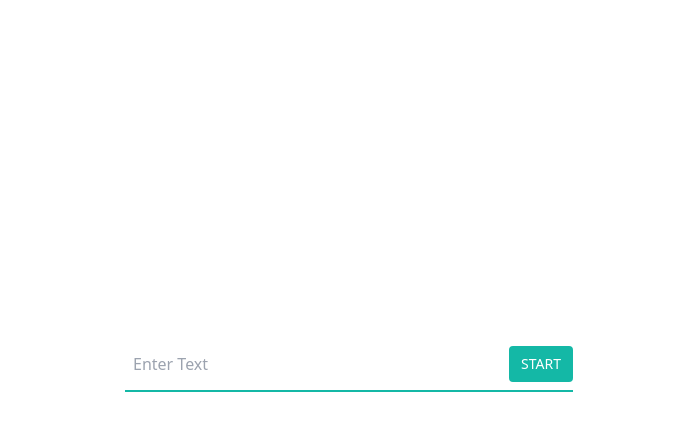
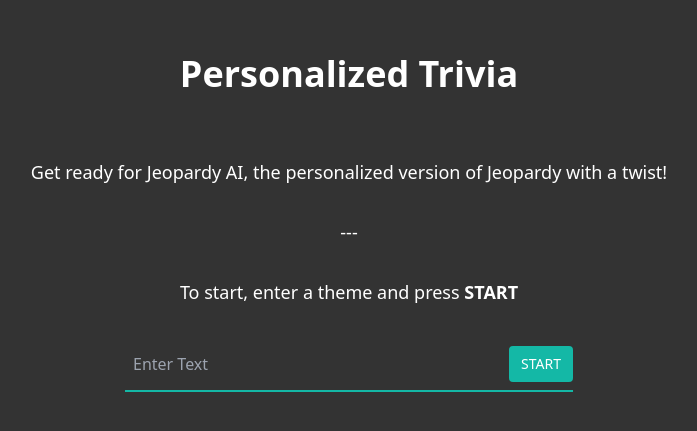
Before and after one commit to iHaroon29/Bomber-Trivia, a React (Vite) app: page / in a window 1280 px wide. Shown: the part 177-608 px from the top of the page, without its empty margins (291-988 px from the left). Built offline with nearby package versions, Linux system fonts and the light colour scheme; no server answers.

Commit message:
Troubleshooting build error

```diff
--- a/src/App.jsx
+++ b/src/App.jsx
@@ -35,6 +35,7 @@
       >
         <AuthContext.Provider value={auth}>
           <QuizDataContext.Provider value={quizData}>
+            <div style={{ backgroundColor: '#333333' }}>
               <Routes>
                 <Route
                   path='/'
@@ -63,6 +64,7 @@
                   />
                 </Route>
               </Routes>
+            </div>
           </QuizDataContext.Provider>
         </AuthContext.Provider>
       </GlobalPlayerContext.Provider>
```
Lines whose indentation alone changed are shown as unchanged.
